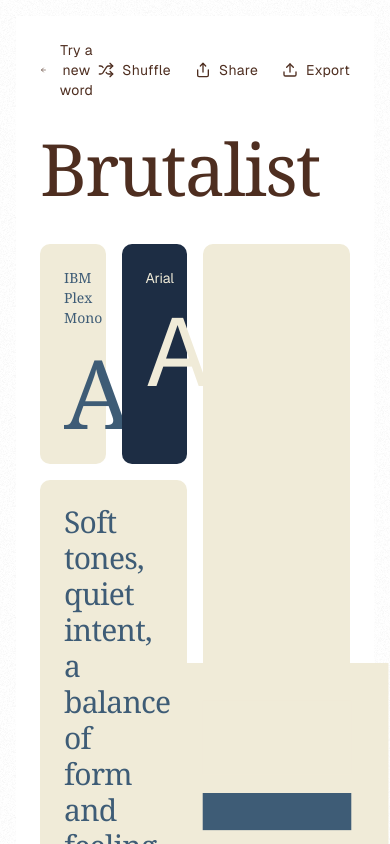
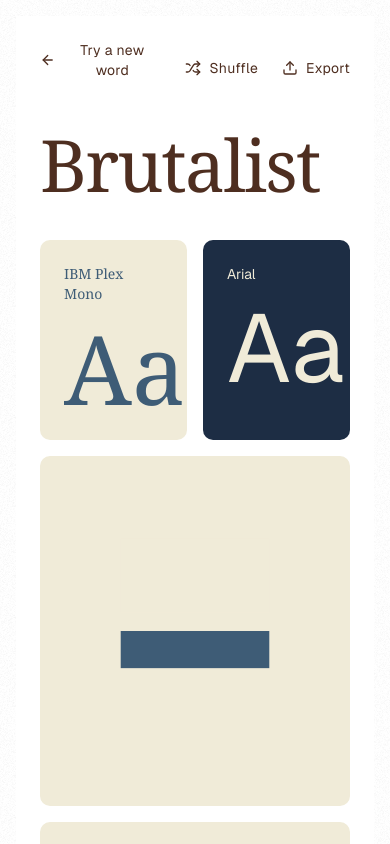
Before and after one commit to alantippins/moodboard-app, a Next.js app: page / in a window 390 px wide. Both pictures are taken after a click on the button "Brutalist". Shown: the top 844 px of the page. Built offline with nearby package versions, Linux system fonts and the light colour scheme.

Commit message:
Responsive tweaks

```diff
--- a/src/components/Moodboard.tsx
+++ b/src/components/Moodboard.tsx
@@ -74,12 +74,13 @@ export default function Moodboard({ mood, onBack }: MoodboardProps) {
   return (
     <div className="min-h-screen bg-white p-6 md:p-12 max-w-5xl mx-auto font-sans">
       {/* Header with subtle animation */}
-      <header className="flex justify-between items-center mb-8">
+      <header className="flex md:flex-row md:justify-between md:items-center mb-8 items-center">
+        <div className="flex items-center md:items-center md:flex-row mb-4 md:mb-0 mr-6">
         {onBack ? (
           <button
             type="button"
             onClick={onBack}
-            className="flex items-center text-[#4e2e20] hover:opacity-80 transition-all duration-300 group bg-transparent border-0 p-0 m-0 cursor-pointer"
+            className="flex items-center text-[#4e2e20] hover:opacity-80 transition-all duration-300 group bg-transparent border-0 m-0 cursor-pointer"
           >
             <ArrowLeft className="h-4 w-4 mr-2 group-hover:translate-x-[-4px] transition-transform duration-300" />
             <span className="text-sm tracking-wide">Try a new word</span>
@@ -90,15 +91,16 @@ export default function Moodboard({ mood, onBack }: MoodboardProps) {
             <span className="text-sm tracking-wide">Try a new word</span>
           </Link>
         )}
+        </div>
         <div className="flex items-center gap-6">
           <button className="flex items-center text-[#4e2e20] hover:opacity-80 transition-all duration-300 group">
             <Shuffle className="h-4 w-4 mr-2 group-hover:rotate-12 transition-transform duration-300" />
             <span className="text-sm tracking-wide">Shuffle</span>
           </button>
-          <button className="flex items-center text-[#4e2e20] hover:opacity-80 transition-all duration-300 group">
+          {/* <button className="flex items-center text-[#4e2e20] hover:opacity-80 transition-all duration-300 group">
             <Share className="h-4 w-4 mr-2 group-hover:translate-y-[-2px] transition-transform duration-300" />
             <span className="text-sm tracking-wide">Share</span>
-          </button>
+          </button> */}
           <button className="flex items-center text-[#4e2e20] hover:opacity-80 transition-all duration-300 group">
             <Upload className="h-4 w-4 mr-2 group-hover:translate-y-[-2px] transition-transform duration-300" />
             <span className="text-sm tracking-wide">Export</span>
@@ -114,7 +116,7 @@ export default function Moodboard({ mood, onBack }: MoodboardProps) {
       {/* Grid Layout matching the mockup */}
       <div className="grid grid-cols-12 gap-4">
         {/* Font Card 1 */}
-        <div className="col-span-3 rounded-lg" style={{ background: palette.background }}>
+        <div className="md:col-span-3 col-span-6 rounded-lg" style={{ background: palette.background }}>
           <div className="p-6 flex flex-col  transition-all duration-500 group">
             <span className="text-sm mb-4 font-serif" style={{ color: palette.headingColor }}>{palette.fontPrimary}</span>
             <span className="text-8xl font-serif mt-auto group-hover:scale-105 transition-transform origin-bottom-left duration-700" style={{ color: palette.headingColor }}>
@@ -124,7 +126,7 @@ export default function Moodboard({ mood, onBack }: MoodboardProps) {
         </div>
 
         {/* Font Card 2 */}
-        <div className="col-span-3 rounded-lg" style={{ background: palette.textColor }}>
+        <div className="md:col-span-3 col-span-6 rounded-lg" style={{ background: palette.textColor }}>
           <div className="p-6 flex flex-col  transition-all duration-500 group">
             <span className="text-sm mb-4" style={{ color: palette.background }}>{palette.fontSecondary}</span>
             <span className="text-8xl font-sans mt-auto group-hover:scale-105 transition-transform origin-bottom-left duration-700" style={{ color: palette.background }}>
@@ -134,7 +136,7 @@ export default function Moodboard({ mood, onBack }: MoodboardProps) {
         </div>
 
         {/* Shape Card */}
-        <div className="col-span-6 row-span-2 rounded-lg" style={{ background: palette.background }}>
+        <div className="md:col-span-6 col-span-12 row-span-2 rounded-lg" style={{ background: palette.background }}>
           <div className="flex items-center justify-center h-full w-full min-h-[350px] transition-all duration-500">
             <span className="inline-block">
   <motion.div
@@ -152,7 +154,7 @@ export default function Moodboard({ mood, onBack }: MoodboardProps) {
         </div>
 
         {/* Description Card */}
-        <div className="col-span-6 rounded-lg" style={{ background: palette.background }}>
+        <div className="md:col-span-6 col-span-12 rounded-lg" style={{ background: palette.background }}>
           <div className="p-6  transition-all duration-500">
             <h2 className="text-3xl font-serif mb-3 tracking-tight" style={{ color: palette.headingColor }}>
               Soft tones, quiet intent, a balance of form and feeling.
@@ -165,7 +167,7 @@ export default function Moodboard({ mood, onBack }: MoodboardProps) {
         </div>
 
         {/* Audio Card */}
-        <div className="col-span-6 rounded-lg" style={{ background: palette.accent }}>
+        <div className="md:col-span-6 col-span-12 rounded-lg" style={{ background: palette.accent }}>
            <div className="p-6 flex flex-col items-center justify-center h-full w-full transition-all duration-500 group">
              <div className="flex flex-col items-center justify-center w-full h-full" style={{ minHeight: 220 }}>
                 <div className="flex flex-col items-center justify-center" style={{ height: 120 }}>
@@ -225,7 +227,7 @@ export default function Moodboard({ mood, onBack }: MoodboardProps) {
           </div>
 
         {/* Color Swatches */}
-        <div className="col-span-6 grid grid-cols-2 gap-4">
+        <div className="md:col-span-6 col-span-12 grid grid-cols-2 gap-4">
           {palette.swatches.map((color: string, i: number) => (
             <div
               key={color}
```
